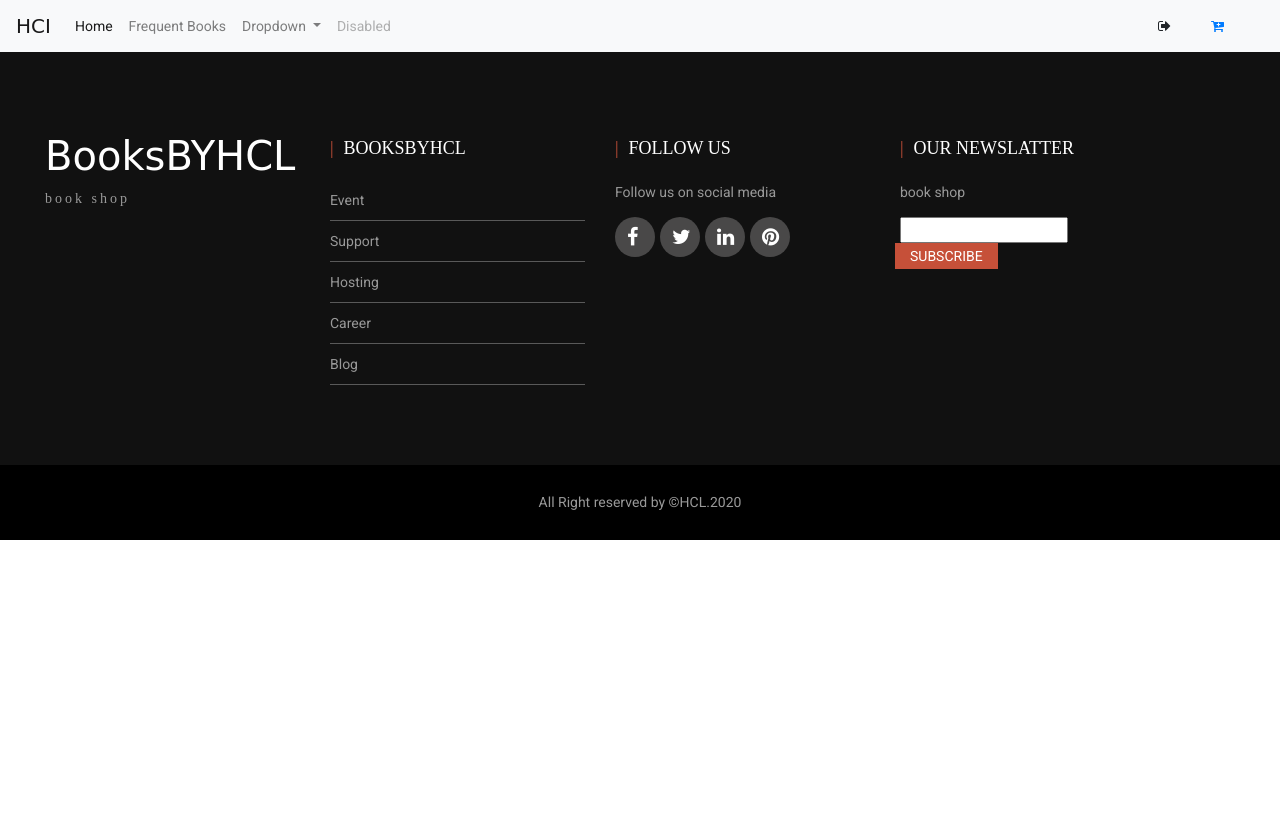
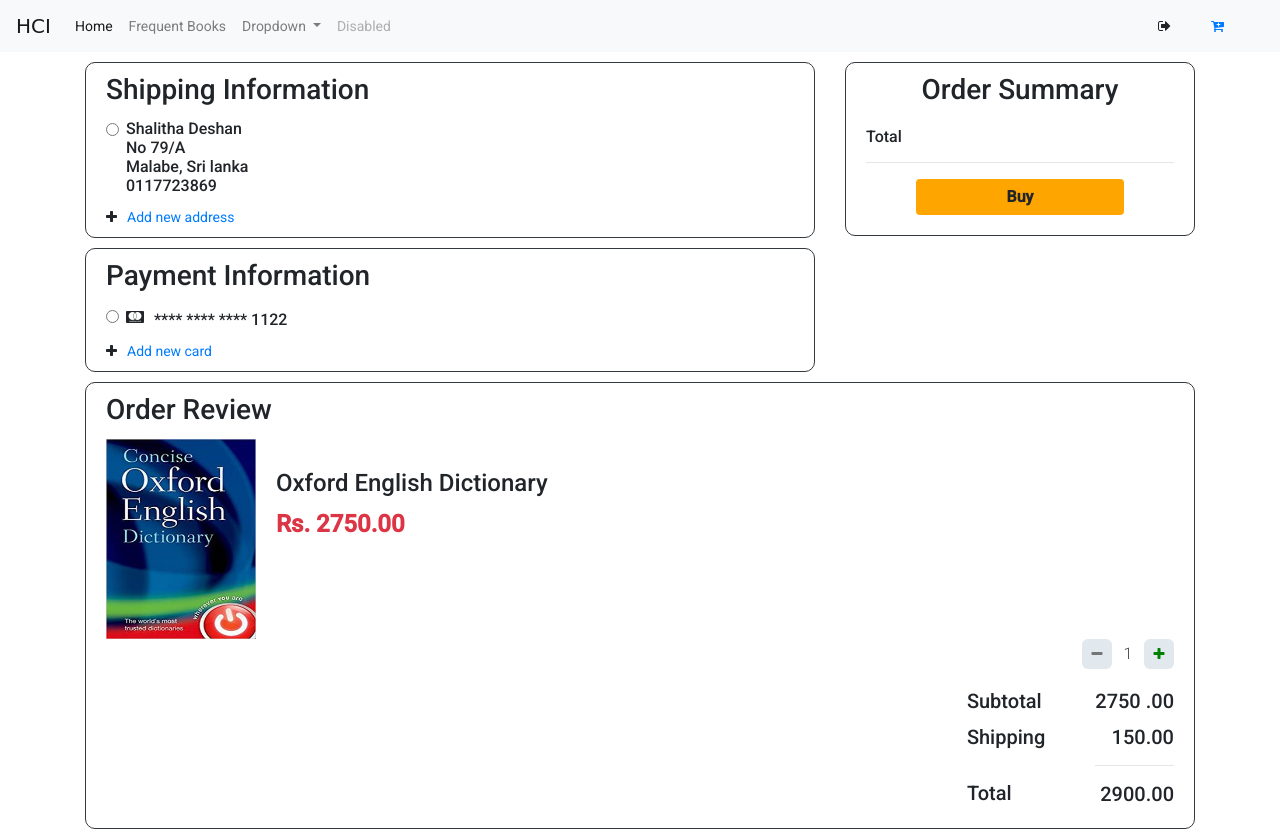
Before and after one commit to charithabw/HCI-2020, an Angular app: page /place_order in a window 1280 px wide. Before the commit this address led to /. Shown: the top 831 px of the page. Before the commit the page ends 800 px from the top, so only its background shows below. Built offline with nearby package versions, Linux system fonts and the light colour scheme.

Commit message:
add css to place order

```diff
--- a/src/app/Place_order_components/place-order/place-order.component.css
+++ b/src/app/Place_order_components/place-order/place-order.component.css
@@ -0,0 +1,20 @@
+.quantity{
+  margin: 0 20px 20px 0;
+}
+.quantity input {
+  -webkit-appearance: none;
+  border: none;
+  text-align: center;
+  width: 32px;
+  font-size: 16px;
+  color: #43484D;
+  font-weight: 300;
+}
+.btnQuantity{
+  width: 30px;
+  height: 30px;
+  background-color: #E1E8EE;
+  border-radius: 6px;
+  border: none;
+  cursor: pointer;
+}
--- a/src/app/Place_order_components/place-order/place-order.component.html
+++ b/src/app/Place_order_components/place-order/place-order.component.html
@@ -1 +1,103 @@
-<p>place-order works!</p>
+<div class="container">
+  <div class="row" style="margin-top: 10px">
+    <div class="col-12 col-md-8 col-lg-8 col-xl-8 col-md-8 col-lg-8 col-xl-8">
+      <div class="border border-dark" style="border-radius: 10px">
+        <div style="margin: 10px 0 10px 20px">
+          <p class="h3">Shipping Information</p>
+          <div class="d-flex">
+            <div class="form-check">
+              <input class="form-check-input position-static" type="radio" name="addressR" id="addressR1"
+                     value="option1"
+                     aria-label="...">
+            </div>
+            <div>
+              <p class="h6">
+                Shalitha Deshan <br>
+                No 79/A <br>
+                Malabe, Sri lanka <br>
+                0117723869
+              </p>
+            </div>
+          </div>
+          <div>
+            <i class="fa fa-plus" style="margin-right: 10px"></i>
+            <a href="">Add new address</a>
+          </div>
+        </div>
+      </div>
+    </div>
+
+    <div class="col-12 col-md-8 col-lg-4 col-xl-4 col-md-4 col-lg-4 col-xl-4">
+      <div class="border border-dark" style="border-radius: 10px">
+        <div style="margin: 10px 20px 10px 20px">
+          <p class="h3 text-center" style="margin-bottom: 20px">Order Summary</p>
+          <p class="h6">Total</p>
+          <hr>
+          <div style="justify-content: center; display: flex; margin-bottom: 20px">
+            <button routerLink="/place_order" class="btn"
+                    style="background-color: orange; font-weight: bold; padding: 5px 90px 5px 90px ">Buy
+            </button>
+          </div>
+        </div>
+      </div>
+    </div>
+  </div>
+
+  <div class="row" style="margin-top: 10px">
+    <div class="col-12 col-md-8 col-lg-8 col-xl-8 col-md-8 col-lg-8 col-xl-8">
+      <div class="border border-dark" style="border-radius: 10px">
+        <div style="margin: 10px 0 10px 20px">
+          <p class="h3">Payment Information</p>
+          <div class="d-flex">
+            <div class="form-check">
+              <input class="form-check-input position-static" type="radio" name="addressR" id="addressR2"
+                     value="option1"
+                     aria-label="...">
+            </div>
+            <div class="d-flex" style="margin-top: 5px">
+              <i class="fa fa-cc-mastercard fa-1x" aria-hidden="true"></i>
+              <p class="h6" style="margin-left: 10px">**** **** **** 1122</p>
+            </div>
+          </div>
+          <div>
+            <i class="fa fa-plus" style="margin-right: 10px"></i>
+            <a href="payment_methods">Add new card</a>
+          </div>
+        </div>
+      </div>
+    </div>
+  </div>
+
+  <div class="border border-dark" style="border-radius: 10px; margin: 10px 0 10px 0">
+    <div style="margin: 10px 0 10px 20px">
+      <p class="h3">Order Review</p>
+      <div class="d-flex">
+        <img src="../../../assets/cart_images/OxfordEnglishDictionary.jpg" height="200" width="150"/>
+        <div class="flex-column" style="margin: 30px 0 0 20px">
+          <p class="h4">Oxford English Dictionary</p>
+          <p class="text-danger h4 font-weight-bold">Rs. 2750.00</p>
+        </div>
+      </div>
+
+      <div class="quantity d-flex justify-content-end">
+        <button class="fa fa-minus btnQuantity" style="color: #757575"></button>
+        <input type="text" name="name" value="1">
+        <button class="fa fa-plus btnQuantity" style="color: green"></button>
+      </div>
+
+      <div class="d-flex justify-content-end">
+        <div class="flex-column" style="margin-right: 50px">
+          <p class="h5">Subtotal</p>
+          <p class="h5">Shipping</p><br>
+          <p class="h5">Total</p>
+        </div>
+        <div class="flex-column" style="margin-right: 20px">
+          <p class="h5">2750 .00</p>
+          <p class="h5 d-flex justify-content-end">150.00</p><hr>
+          <p class="h5 d-flex justify-content-end">2900.00</p>
+        </div>
+      </div>
+    </div>
+  </div>
+
+</div>
--- a/src/app/app-routing.module.ts
+++ b/src/app/app-routing.module.ts
@@ -12,6 +12,8 @@ import { UserProfileComponent } from './Buyer_component/user-profile/user-profil
 import { PersonalSettingComponent } from './Buyer_component/personal-setting/personal-setting.component';
 import { PrivacySettingComponent } from './Buyer_component/privacy-setting/privacy-setting.component';
 import { OrderDetailsComponent } from './Buyer_component/order-details/order-details.component';
+import { PlaceOrderComponent} from './Place_order_components/place-order/place-order.component';
+
 
 const routes: Routes = [
    { path: "",component: HomeBodyComponent, pathMatch: "full" },
@@ -25,7 +27,8 @@ const routes: Routes = [
   { path: 'add_book', component: AddBookComponent },
   { path: 'cart', component: CartComponent },
   { path: 'payment_methods', component: PaymentComponent },
-  { path: 'track_my_order', component: TrackMyOrderComponent}
+  { path: 'track_my_order', component: TrackMyOrderComponent },
+  { path: 'place_order', component: PlaceOrderComponent }
 ];
 
 @NgModule({
--- a/src/app/cart_components/cart/cart.component.html
+++ b/src/app/cart_components/cart/cart.component.html
@@ -19,7 +19,7 @@
           <hr>
           <h3>Total</h3>
           <div style="justify-content: center; display: flex; margin-bottom: 10px">
-            <button class="btn" style="background-color: orange; font-weight: bold; padding: 5px 90px 5px 90px ">Buy
+            <button   routerLink = "/place_order" class="btn" style="background-color: orange; font-weight: bold; padding: 5px 90px 5px 90px ">Buy
             </button>
           </div>
         </div>
@@ -40,7 +40,7 @@
             </div>
           </div>
           <div class="bookButton" style="display: flex; margin: 10px 10px">
-            <button class="btn" type="submit"
+            <button class="btn" type="submit" routerLink = "/place_order"
                     style="background-color: orange; padding: 5px 50px 5px 50px; font-weight: bold">Buy
             </button>
           </div>
@@ -62,7 +62,7 @@
             </div>
           </div>
           <div class="bookButton" style="display: flex; margin: 10px 10px">
-            <button class="btn" type="submit"
+            <button class="btn" type="submit" routerLink = "/place_order"
                     style="background-color: orange; padding: 5px 50px 5px 50px; font-weight: bold">Buy
             </button>
           </div>
@@ -92,3 +92,5 @@
     </div>
   </div>
 </div>
+
+btnOrder= fu
--- a/src/app/cart_components/cart/cart.component.ts
+++ b/src/app/cart_components/cart/cart.component.ts
@@ -7,7 +7,7 @@ import { Component, OnInit } from '@angular/core';
 })
 export class CartComponent implements OnInit {
 
-  constructor() { }
+  constructor() {  }
 
   ngOnInit(): void {
   }
```
Also changed, not shown: 1 other file (tests, documents, lock files or other folders).
